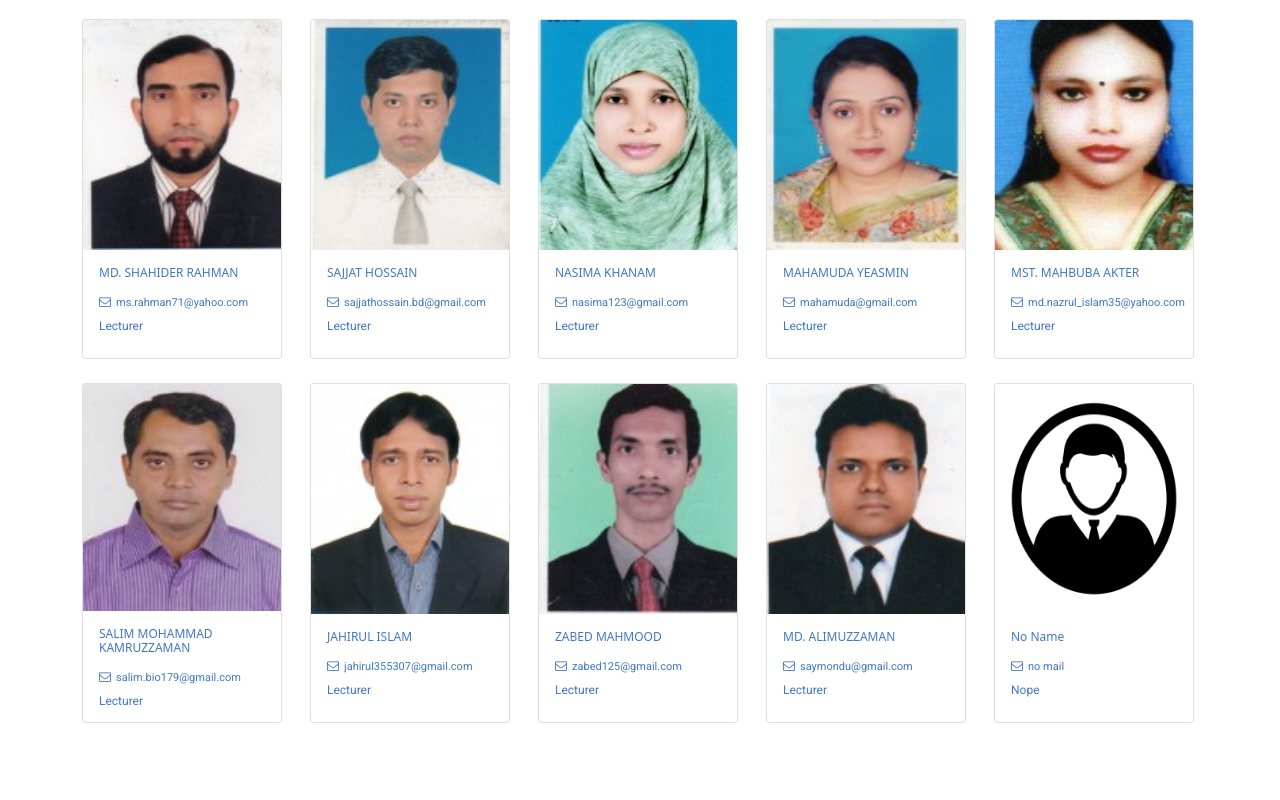
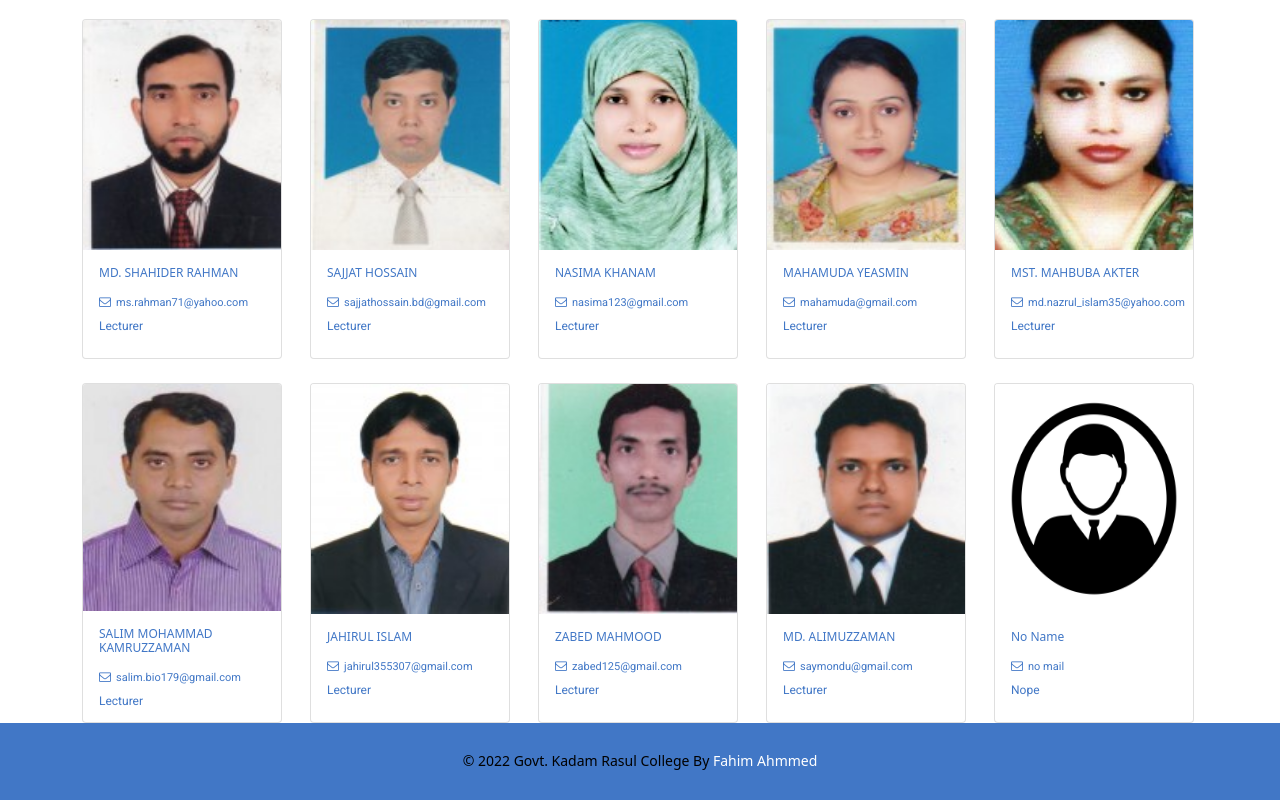
Before and after one commit to fahimahmmed/kadam-rasul-college-, a plain HTML site: page gallery.html in a window 1280 px wide. Shown: the part 2074-2874 px from the top of the page. Before the commit the page ends 2805 px from the top, so only its background shows below. Drawn offline with Linux system fonts and the light colour scheme.

Commit message:
Update gallery.html

```diff
--- a/gallery.html
+++ b/gallery.html
@@ -426,6 +426,14 @@
     </div>
 
     <!-- ==========Navber Start Hera========== -->
+        <a href="#" class="back-to-top">
+      <i class="fa fa-chevron-up"></i>
+  </a>
+    <footer id="footer">
+      <div class="footer">
+        <h2>© 2022 Govt. Kadam Rasul College By <a href="https://www.facebook.com/bdfahimahmmed" target="_blank">Fahim Ahmmed</a> </h2>
+      </div>
+    </footer>
     <!-- ==========Navber Start Hera========== -->
     <!-- ==========Navber Start Hera========== -->
     <!-- ==========Navber Start Hera========== -->
```
